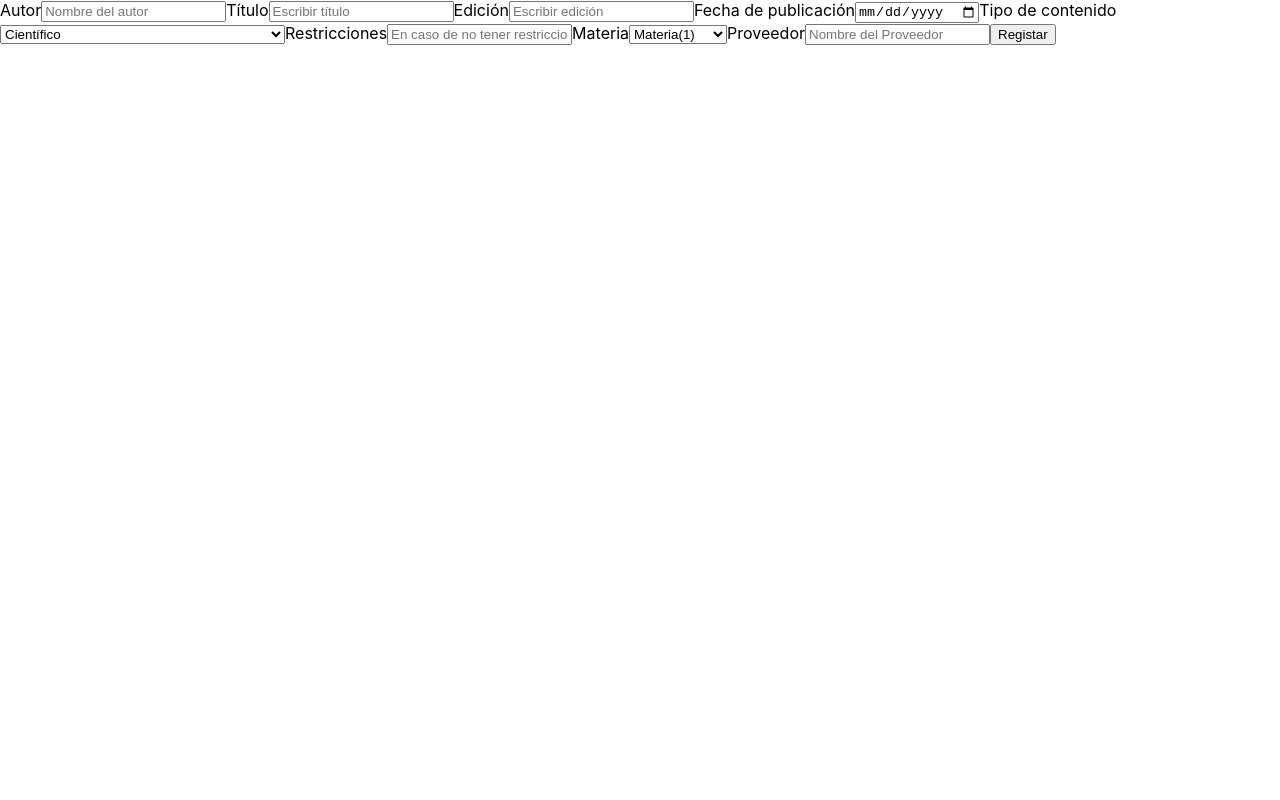
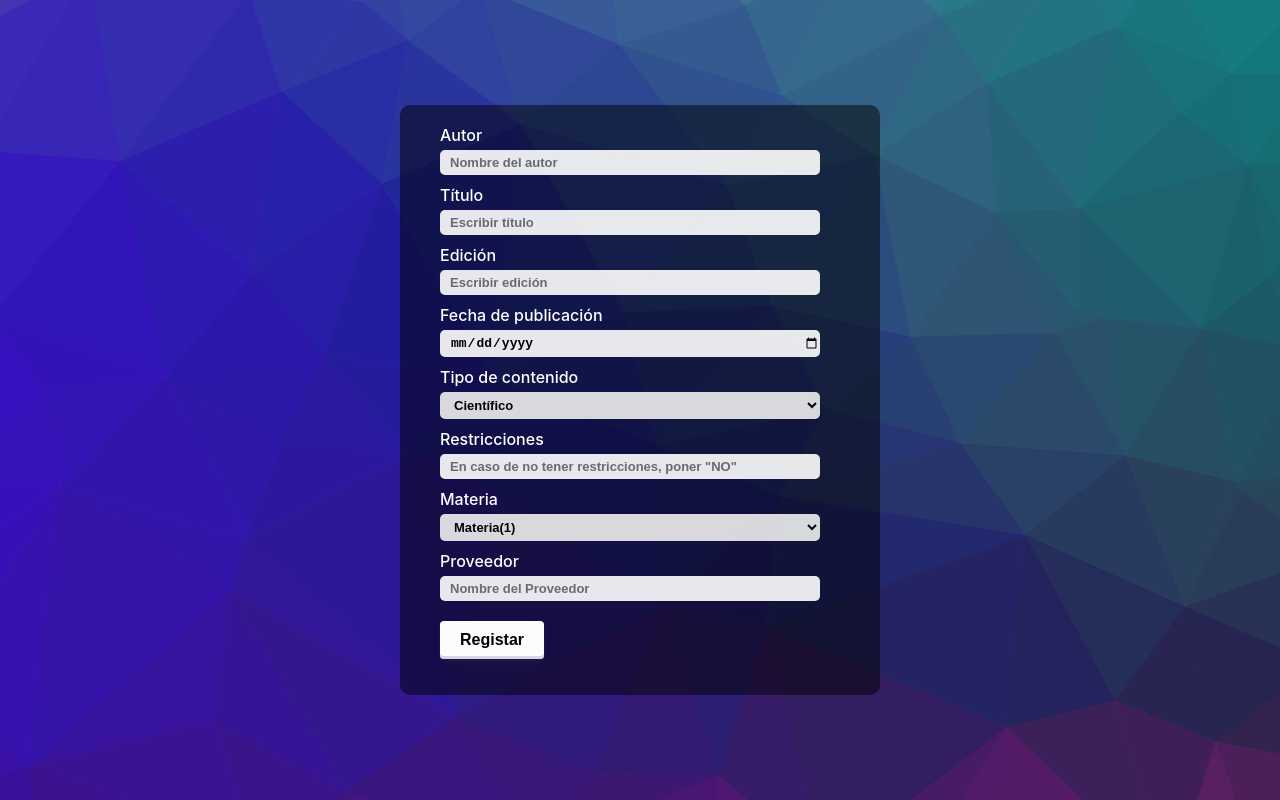
Before and after one commit to carreguz13/Libreria, a React (Create React App) app: page /registro in a window 1280 px wide. Built offline with nearby package versions, Linux system fonts and the light colour scheme.

Commit message:
Registro listo (style)

```diff
--- a/src/componentes/RegistrarPage/Registro.css
+++ b/src/componentes/RegistrarPage/Registro.css
@@ -0,0 +1,80 @@
+.mainr {
+    width: 100%;
+    height: 100vh;
+    background-image: url("../../Assets/4.jpg");
+    display: flex;
+    flex-direction: column;
+    justify-content: center;
+    align-items: center;
+    background-position: center;
+    background-size: cover;
+}
+
+.mainr form {
+    display: flex;
+    flex-direction: column;
+    justify-content: fcenter;
+    align-items: flex-start;
+    width: 400px;
+    height: 550px;
+    border: 0;
+    border-radius: 10px;
+    backdrop-filter: brightness(50%);
+    padding: 20px 40px 20px 40px;
+}
+
+.mainr label{
+   color: #fff;
+   font-size: 16px;
+   font-weight: 500;
+   padding: 0 0 5px 0;
+}
+
+.mainr input{
+    border: 0;
+    border-radius: 5px;
+    width: 370px;
+    font-size: 13px;
+    font-weight: 700;
+    padding: 5px 0 5px 10px;
+    margin-bottom: 10px;
+    color: #000;
+    opacity: 0.9;
+ }
+
+ .mainr select{
+    border: 0;
+    border-radius: 5px;
+    width: 380px;
+    font-size: 13px;
+    font-weight: 700;
+    padding: 5px 0 5px 10px;
+    margin-bottom: 10px;
+    color: #000;
+    opacity: 0.9;
+ }
+
+ .mainr button {
+  margin: 10px 0 0 0;
+  background-color: #FCFCFD;
+  border-radius: 4px;
+  border-width: 0;
+  box-shadow: rgba(45, 35, 66, 0.4) 0 2px 4px,rgba(45, 35, 66, 0.3) 0 7px 13px -3px,#D6D6E7 0 -3px 0 inset;
+  color: #000;
+  cursor: pointer;
+  overflow: hidden;
+  transition: box-shadow .15s,transform .15s;
+  font-size: 16px;
+  font-weight: 700;
+  padding: 10px 20px;
+
+ }
+  .mainr button:hover {
+    box-shadow: rgba(45, 35, 66, 0.4) 0 4px 8px, rgba(45, 35, 66, 0.3) 0 7px 13px -3px, #D6D6E7 0 -3px 0 inset;
+    transform: translateY(-2px);
+  }
+
+  .mainr button:active {
+    box-shadow: #D6D6E7 0 3px 7px inset;
+    transform: translateY(2px);
+  }
--- a/src/componentes/RegistrarPage/Registro.jsx
+++ b/src/componentes/RegistrarPage/Registro.jsx
@@ -39,9 +39,9 @@ historial ("/libreria")
 }
 
 
+  return (
 
-  return (
-<div>
+<div className='mainr'>
   <form>
 
     <label htmlFor="autor-imput">Autor</label>
@@ -95,7 +95,10 @@ historial ("/libreria")
 
   </form>
 </div>
+
+
   )
 }
 
+
 export default Registro
```
